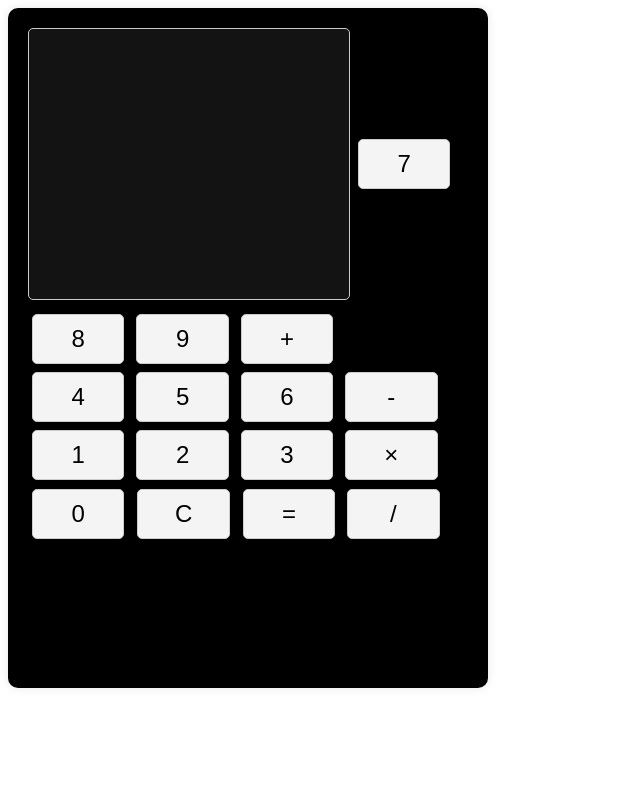
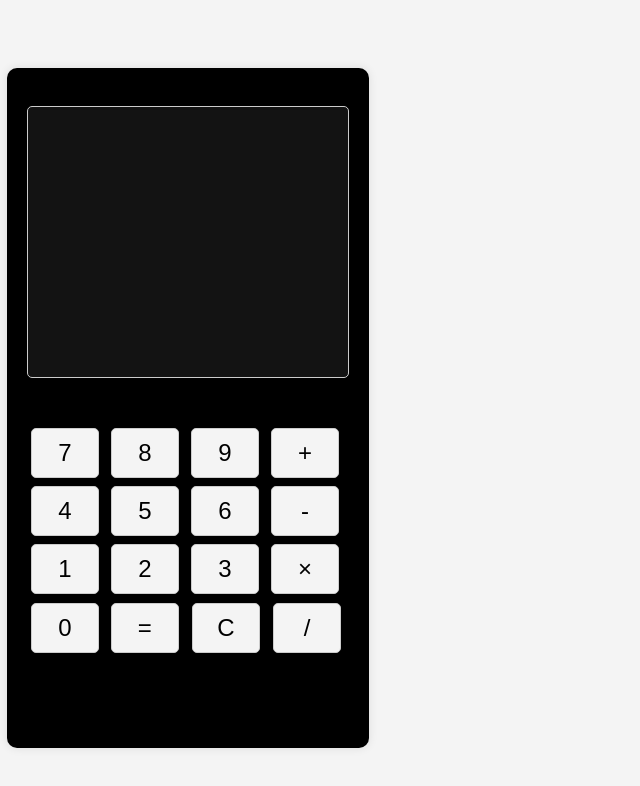
Before and after one commit to CarlosCahueque/pruebas.github.com, a plain HTML site: page calculadora.html in a window 1280 px wide. Shown: the whole page, without its empty margins (0-640 px from the left). Drawn offline with Linux system fonts and the light colour scheme.

Commit message:
calculadora.html

```diff
--- a/calculadora.html
+++ b/calculadora.html
@@ -7,10 +7,15 @@
       <meta name="viewport" content="width=device-width, initial-scale=1.0">
 
 </head>
-<body>
+<body id="tarea">
     <div id="appBg">
+        <br>
         <form name="calculadora">
             <input type="numberfield" name="ans" autocomplete="off" rel="stylesheet">
+            <br>
+            <br>
+            <br>
+
 
      <input type="button" value="7" onclick="document.calculadora.ans.value+='7'">
      <input type="button" value="8" onclick="document.calculadora.ans.value+='8'">
@@ -28,8 +33,9 @@
      <input type="button" value="×" onclick="document.calculadora.ans.value+='*'">
      <br>
      <input type="button" value="0" onclick="document.calculadora.ans.value+='0'">
+
+     <input type="button" value="=" onclick="document.calculadora.ans.value=eval(document.calculadora.ans.value)">
      <input type="reset" value="C">
-     <input type="button" value="=" onclick="document.calculadora.ans.value=eval(document.calculadora.ans.value)">
      <input type="button" value="/" onclick="document.calculadora.ans.value+='/'">
 
 
```
